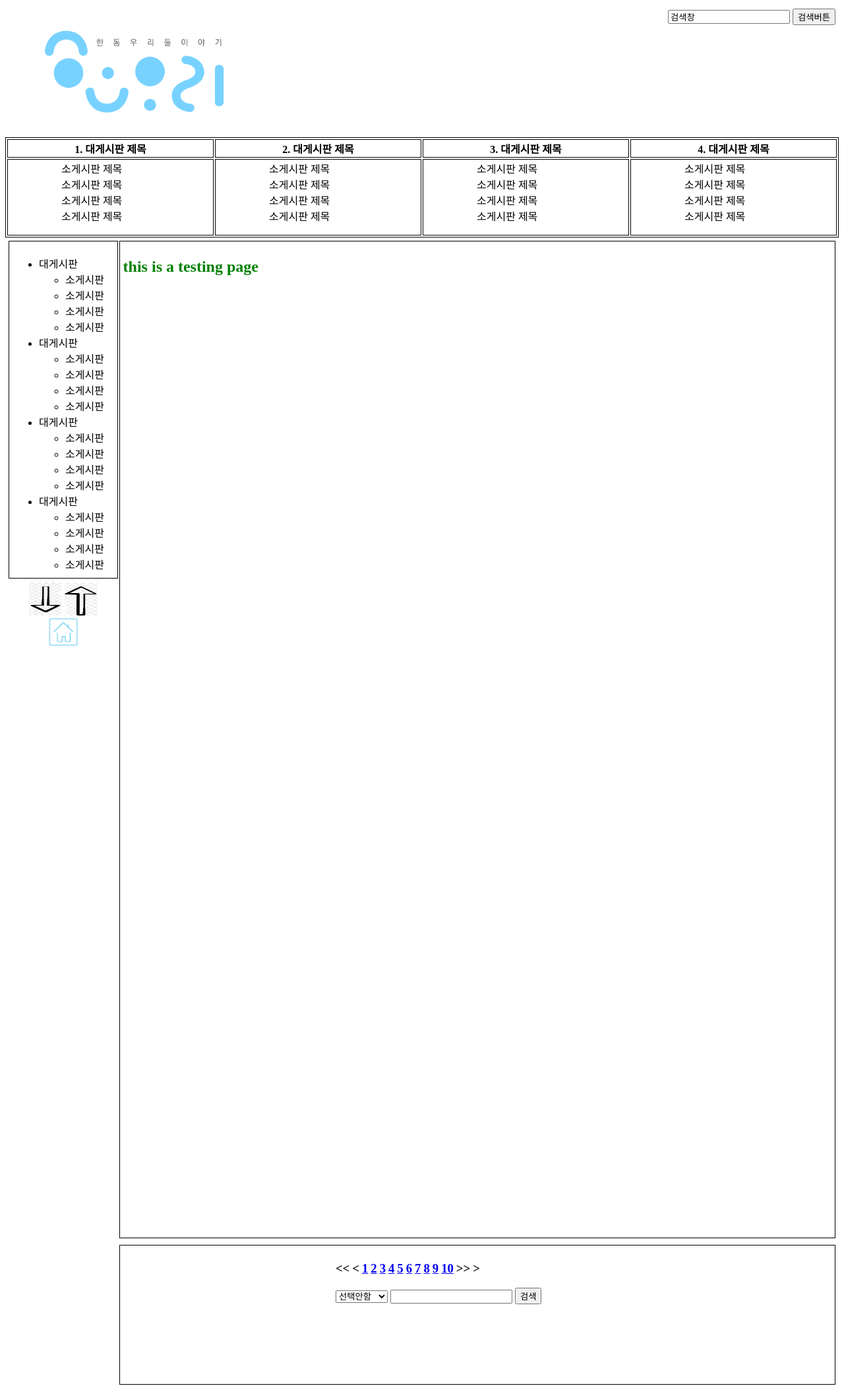
After one commit to SylarBurns/HUS, a Django app: page /mainPage/test/ in a window 1280 px wide. The commit adds this page. Shown: the whole page at 66% size. Run offline with Django 3.2, Linux system fonts and the light colour scheme.

Commit message:
extension testing

```diff
--- a/mainPage/static/mainPage/style.css
+++ b/mainPage/static/mainPage/style.css
@@ -1,3 +1,6 @@
+html {
+    scroll-behavior: smooth;
+}
 table, tr, th, td{
     border: 1px solid black;
 }
--- a/mainPage/templates/mainPage/basePage.html
+++ b/mainPage/templates/mainPage/basePage.html
@@ -2,7 +2,7 @@
 <link rel="stylesheet" type="text/css" href="{% static 'mainPage/style.css' %}">
 <html>
     <head>
-        <title>Base Page</title>
+        <title>한우리-우리들의 이야기</title>
     </head>
     <body>
         <img src="{% static 'mainPage/images/HUS_Logo_1.png' %}" class="Logo" id="top"/>
@@ -50,7 +50,8 @@
         </div>
         </aside>
         <section class="mainContent">
-
+        {% block content %}
+        {% endblock %}
         </section>
         <footer class="footer">
         <div class="centerBox">
--- /dev/null
+++ b/mainPage/templates/mainPage/test.html
@@ -0,0 +1,5 @@
+{% extends 'mainPage/basePage.html' %}
+
+{% block content %}
+    <h1>this is a testing page</h1>
+{% endblock %}
--- a/mainPage/urls.py
+++ b/mainPage/urls.py
@@ -2,9 +2,11 @@ from django.urls import path
 from .views import (
     mainPageView,
     basePageView,
+    testPageView,
 )
 app_name = 'mainPage'
 urlpatterns = [
     path('', mainPageView.as_view(), name='mainPage'),
     path('base/', basePageView.as_view(), name="basepage" ),
+    path('test/', testPageView.as_view(), name="testPage"),
 ]
--- a/mainPage/views.py
+++ b/mainPage/views.py
@@ -24,3 +24,11 @@ class basePageView(TemplateView):
         context['range']=[1,2,3,4]
         context['ten']=[1,2,3,4,5,6,7,8,9,10]
         return context
+
+class testPageView(TemplateView):
+    template_name="mainPage/test.html"
+    def get_context_data(self, **kwargs):
+        context=super().get_context_data(**kwargs)
+        context['range']=[1,2,3,4]
+        context['ten']=[1,2,3,4,5,6,7,8,9,10]
+        return context
```
Also changed, not shown: db.sqlite3.
